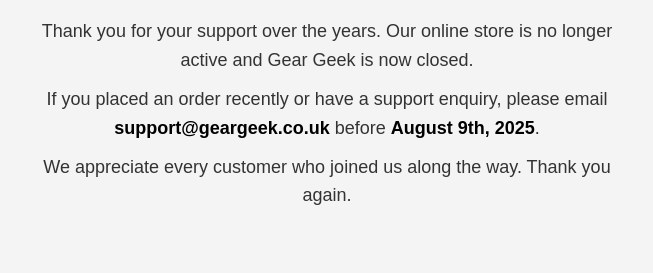
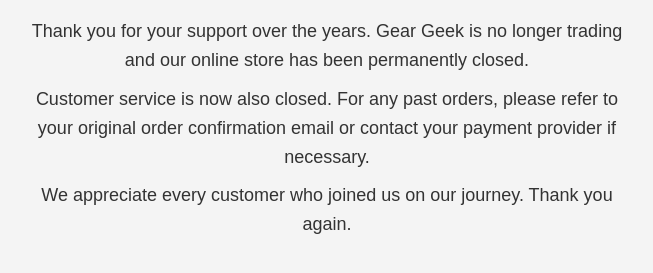
Before and after one commit to geargeek-holding/geargeek-holding.github.io, a plain HTML site: page index.html in a window 1280 px wide. Shown: the part 129-402 px from the top of the page, without its empty margins (313-966 px from the left). Drawn offline with Linux system fonts and the light colour scheme.

Commit message:
Update index.html

```diff
--- a/index.html
+++ b/index.html
@@ -29,8 +29,8 @@
 </head>
 <body>
   <h1>Gear Geek Has Now Closed</h1>
-  <p>Thank you for your support over the years. Our online store is no longer active and Gear Geek is now closed.</p>
-  <p>If you placed an order recently or have a support enquiry, please email <strong>support@geargeek.co.uk</strong> before <strong>August 9th, 2025</strong>.</p>
-  <p>We appreciate every customer who joined us along the way. Thank you again.</p>
+  <p>Thank you for your support over the years. Gear Geek is no longer trading and our online store has been permanently closed.</p>
+  <p>Customer service is now also closed. For any past orders, please refer to your original order confirmation email or contact your payment provider if necessary.</p>
+  <p>We appreciate every customer who joined us on our journey. Thank you again.</p>
 </body>
 </html>
```
